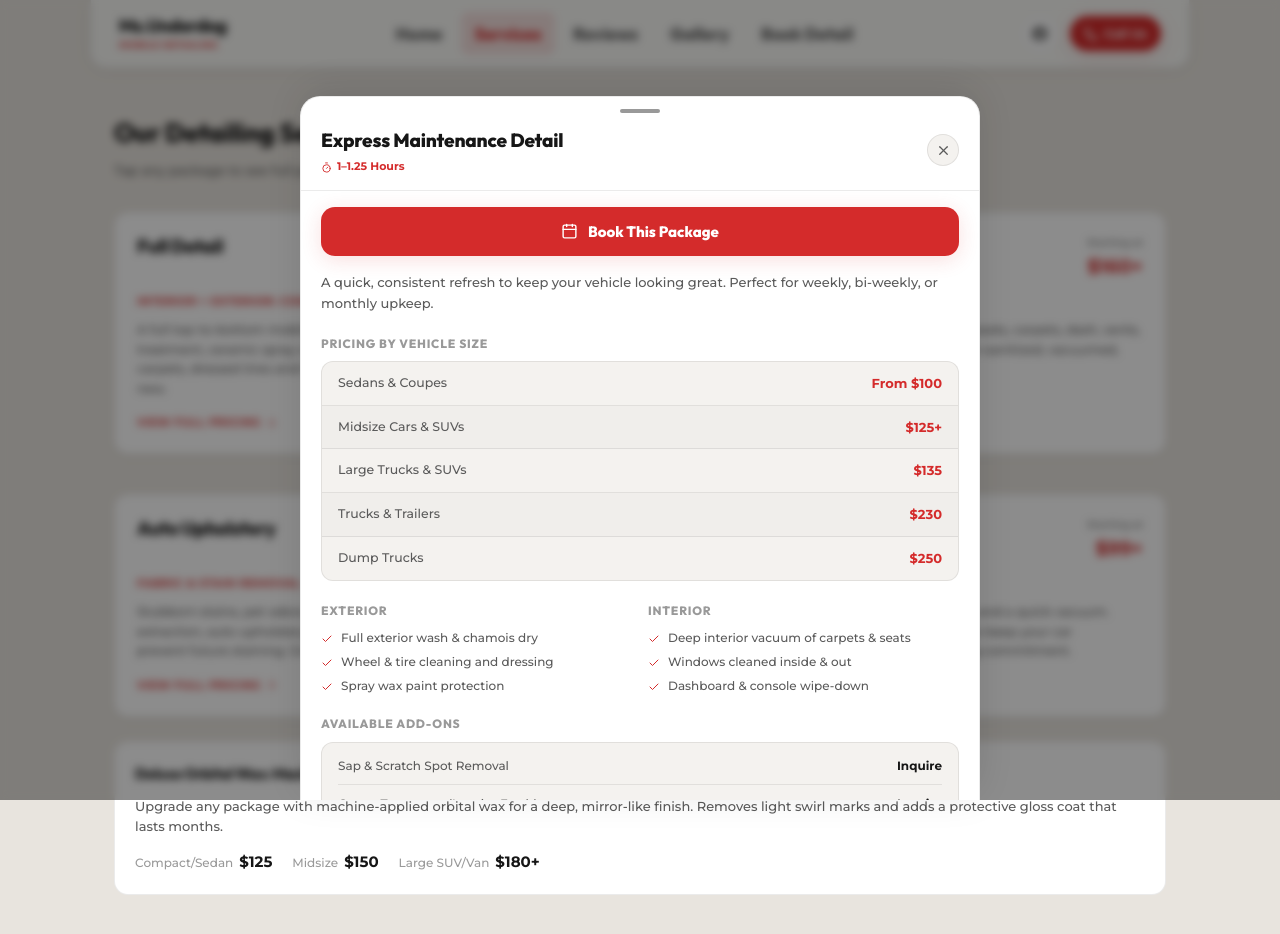
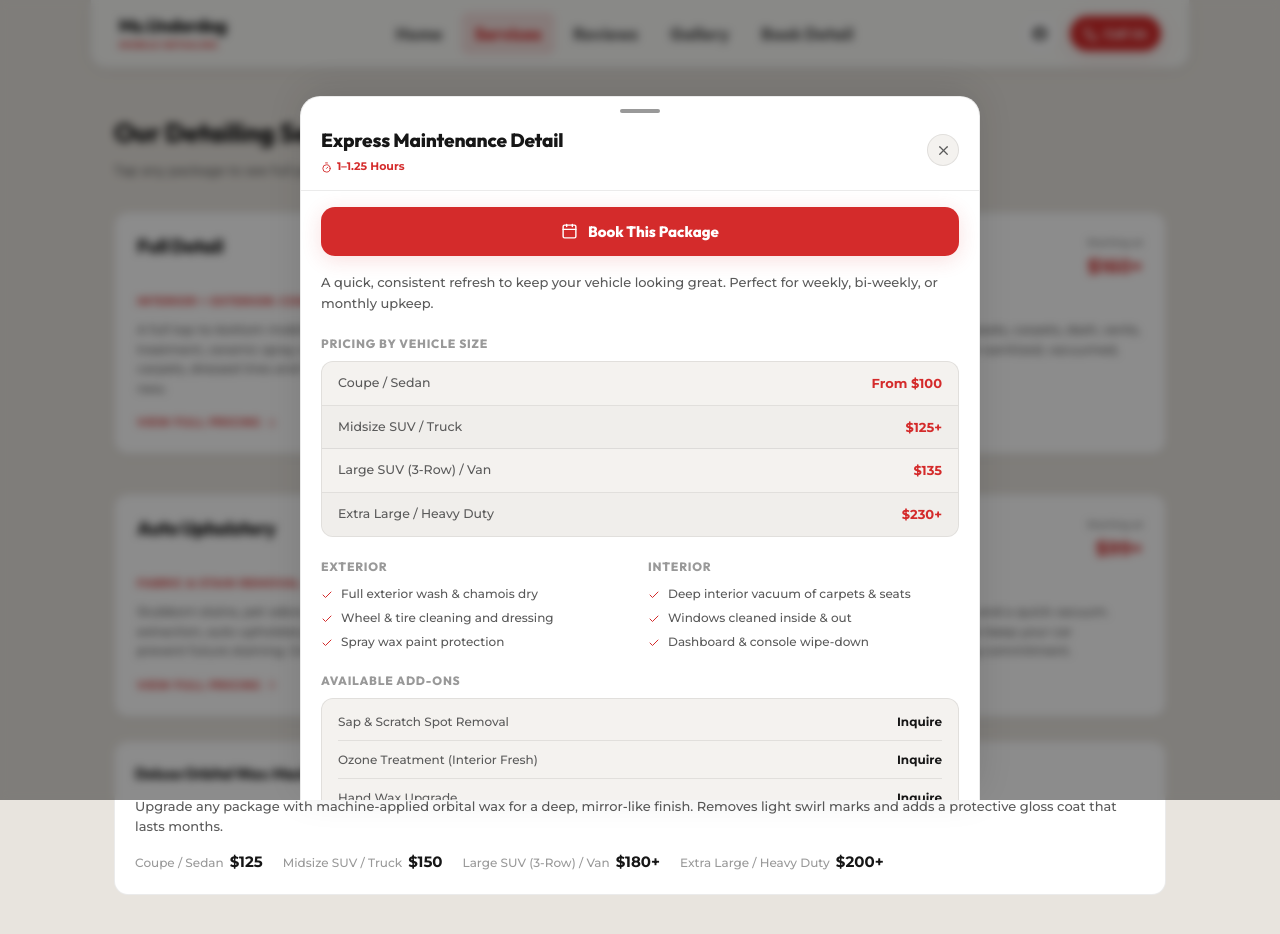
Before and after one commit to DZYDYNMX/ms-underdog-detailing, a Next.js app: page /services/express-detail in a window 1280 px wide. Shown: the top 934 px of the page. Built offline with nearby package versions, Linux system fonts and the light colour scheme.

Commit message:
feat: standardize vehicle size terminology across booking, services, and detail sheets

```diff
--- a/src/components/ServiceDetailSheet.tsx
+++ b/src/components/ServiceDetailSheet.tsx
@@ -26,10 +26,10 @@ export const ServiceDetailSheet: React.FC<ServiceDetailSheetProps> = ({ serviceI
       duration: '3–4 Hours',
       description: 'The complete reset. We touch every surface twice: steam-cleaned interior, hand-washed exterior, wax protection, and a fresh-car smell to match.',
       prices: [
-        { category: 'Coupes & Sedans', price: '$260' },
-        { category: "Mid-size Trucks & SUVs", price: '$280' },
-        { category: "Large Trucks & 3-Row SUVs", price: '$300' },
-        { category: "Extra Large & Vans", price: '$340' }
+        { category: 'Coupe / Sedan', price: '$260' },
+        { category: 'Midsize SUV / Truck', price: '$280' },
+        { category: 'Large SUV (3-Row) / Van', price: '$300' },
+        { category: 'Extra Large / Heavy Duty', price: '$340' }
       ],
       includesExterior: [
         'Bug & tar remover treatment',
@@ -65,10 +65,10 @@ export const ServiceDetailSheet: React.FC<ServiceDetailSheetProps> = ({ serviceI
       duration: '2–3 Hours',
       description: 'Focused entirely on your cabin. Deep sanitization, stain extraction, and full restoration of all fabric, leather, and plastic surfaces.',
       prices: [
-        { category: 'Coupes & Sedans', price: '$160' },
-        { category: 'Midsize Trucks & SUVs', price: '$180' },
-        { category: 'Large Trucks & Vans', price: '$190' },
-        { category: 'Extra Large Trucks', price: '$220' }
+        { category: 'Coupe / Sedan', price: '$160' },
+        { category: 'Midsize SUV / Truck', price: '$180' },
+        { category: 'Large SUV (3-Row) / Van', price: '$190' },
+        { category: 'Extra Large / Heavy Duty', price: '$220' }
       ],
       includesInterior: [
         'Dash, console, vents & glovebox detailed',
@@ -119,11 +119,10 @@ export const ServiceDetailSheet: React.FC<ServiceDetailSheetProps> = ({ serviceI
       duration: '1–1.25 Hours',
       description: 'A quick, consistent refresh to keep your vehicle looking great. Perfect for weekly, bi-weekly, or monthly upkeep.',
       prices: [
-        { category: 'Sedans & Coupes', price: 'From $100' },
-        { category: 'Midsize Cars & SUVs', price: '$125+' },
-        { category: 'Large Trucks & SUVs', price: '$135' },
-        { category: 'Trucks & Trailers', price: '$230' },
-        { category: 'Dump Trucks', price: '$250' }
+        { category: 'Coupe / Sedan', price: 'From $100' },
+        { category: 'Midsize SUV / Truck', price: '$125+' },
+        { category: 'Large SUV (3-Row) / Van', price: '$135' },
+        { category: 'Extra Large / Heavy Duty', price: '$230+' }
       ],
       includesExterior: [
         'Full exterior wash & chamois dry',
--- a/src/components/ServicesSection.tsx
+++ b/src/components/ServicesSection.tsx
@@ -90,7 +90,7 @@ export const ServicesSection: React.FC<ServicesSectionProps> = ({ onSelectServic
           Upgrade any package with machine-applied orbital wax for a deep, mirror-like finish. Removes light swirl marks and adds a protective gloss coat that lasts months.
         </p>
         <div style={{ display: 'flex', gap: '20px', flexWrap: 'wrap' }}>
-          {[['Compact/Sedan', '$125'], ['Midsize', '$150'], ['Large SUV/Van', '$180+']].map(([label, price]) => (
+          {[['Coupe / Sedan', '$125'], ['Midsize SUV / Truck', '$150'], ['Large SUV (3-Row) / Van', '$180+'], ['Extra Large / Heavy Duty', '$200+']].map(([label, price]) => (
             <div key={label} style={{ display: 'flex', alignItems: 'baseline', gap: '6px' }}>
               <span style={{ color: 'var(--text-muted)', fontSize: '12px' }}>{label}</span>
               <span style={{ color: 'var(--text-primary)', fontWeight: 700, fontSize: '15px' }}>{price}</span>
```
Also changed, not shown: src/components/CalculatorSection.tsx (+6 -6 lines).
